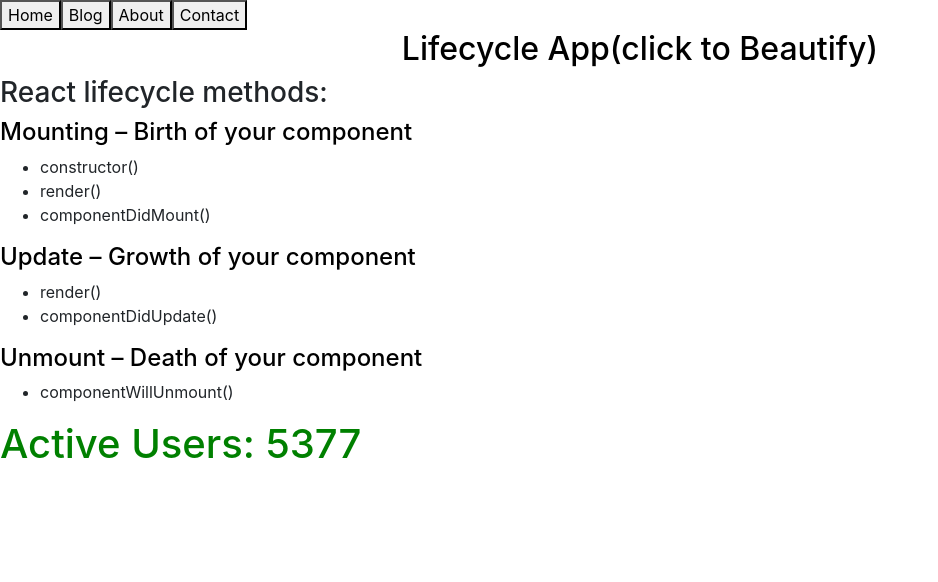
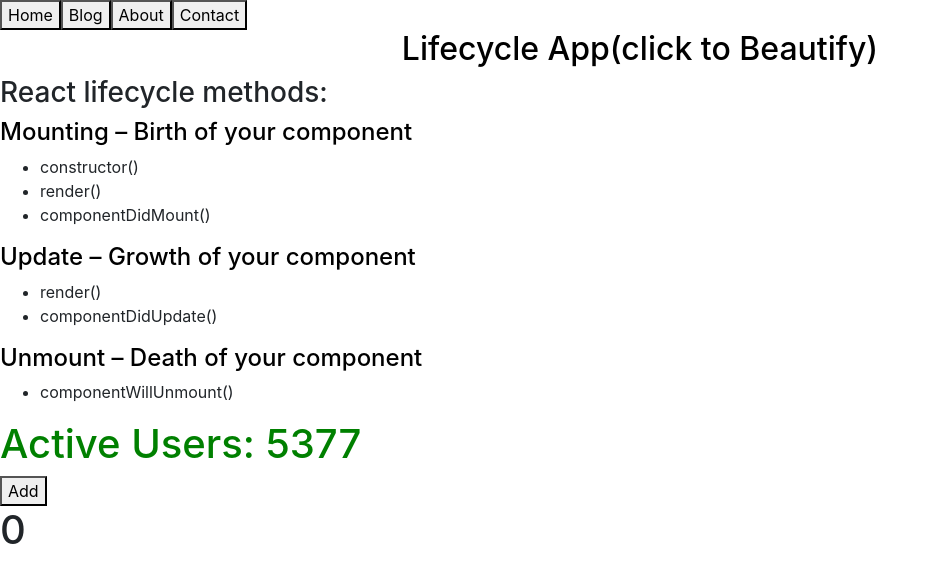
Before and after one commit to mdajgarhossain/React-Beginners-To-Advanced, a React (Create React App) app: page / in a window 1280 px wide. Shown: the top 582 px of the page, without its empty margins (0-938 px from the left). Built offline with nearby package versions, Linux system fonts and the light colour scheme.

Commit message:
Optimize Re-Renders with shouldComponentUpdate part1

```diff
--- a/src/components/App.js
+++ b/src/components/App.js
@@ -28,6 +28,7 @@ import LifecycleComponent from './MyComponents/LifecycleMethods';
 import FetchData  from './MyComponents/FetchWithAxios';
 import MockAPI from './MyComponents/MockAPICall';
 import EventListener from './MyComponents/AddEventListeners';
+import Controller from './MyComponents/OptimizeReRenders';
 
 function App() {
   return (
@@ -88,6 +89,8 @@ function App() {
       <MockAPI />
 
       <EventListener />
+
+      <Controller />
     </div>
   );
 }
--- /dev/null
+++ b/src/components/MyComponents/OptimizeReRenders.js
@@ -0,0 +1,37 @@
+import React, {Component} from 'react';
+
+//Optimize Re-Renders with shouldComponentUpdate(freecodecamp)
+class Controller extends Component {
+    constructor(props) {
+        super(props);
+
+        this.state = {
+            value: 0
+        };
+
+        this.addValue = this.addValue.bind(this);
+    }
+
+    shouldComponentUpdate(nextProps, nextState) {
+        if(nextState.value % 2 === 0) {
+            return true;
+        }
+    }
+
+    addValue() {
+        this.setState({
+            value: this.state.value + 1
+        });
+    }
+
+    render() {
+        return(
+            <div>
+                <button onClick={this.addValue}>Add</button>
+                <h1>{this.state.value}</h1>
+            </div>
+        )
+    }
+}
+
+export default Controller
```
